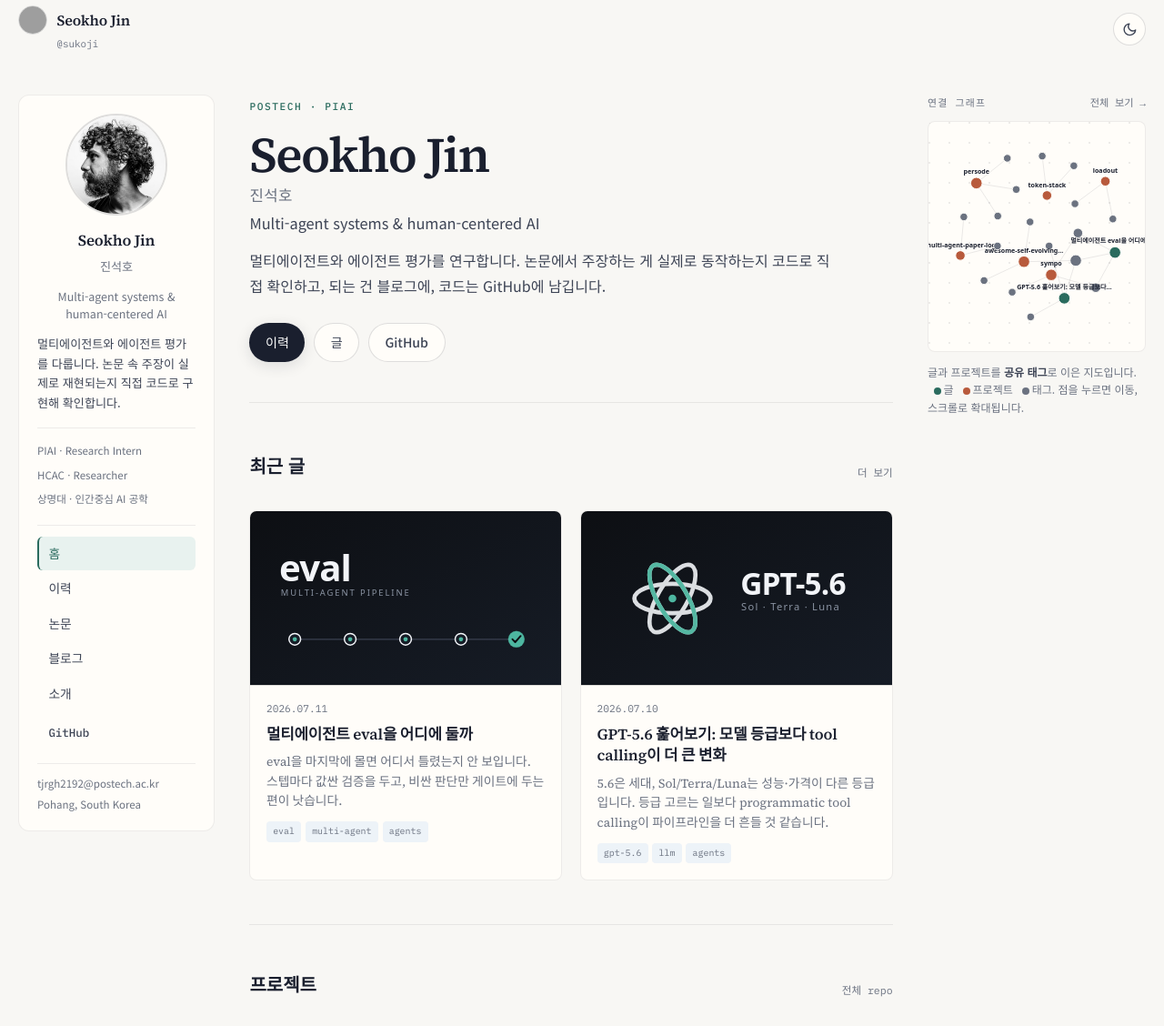
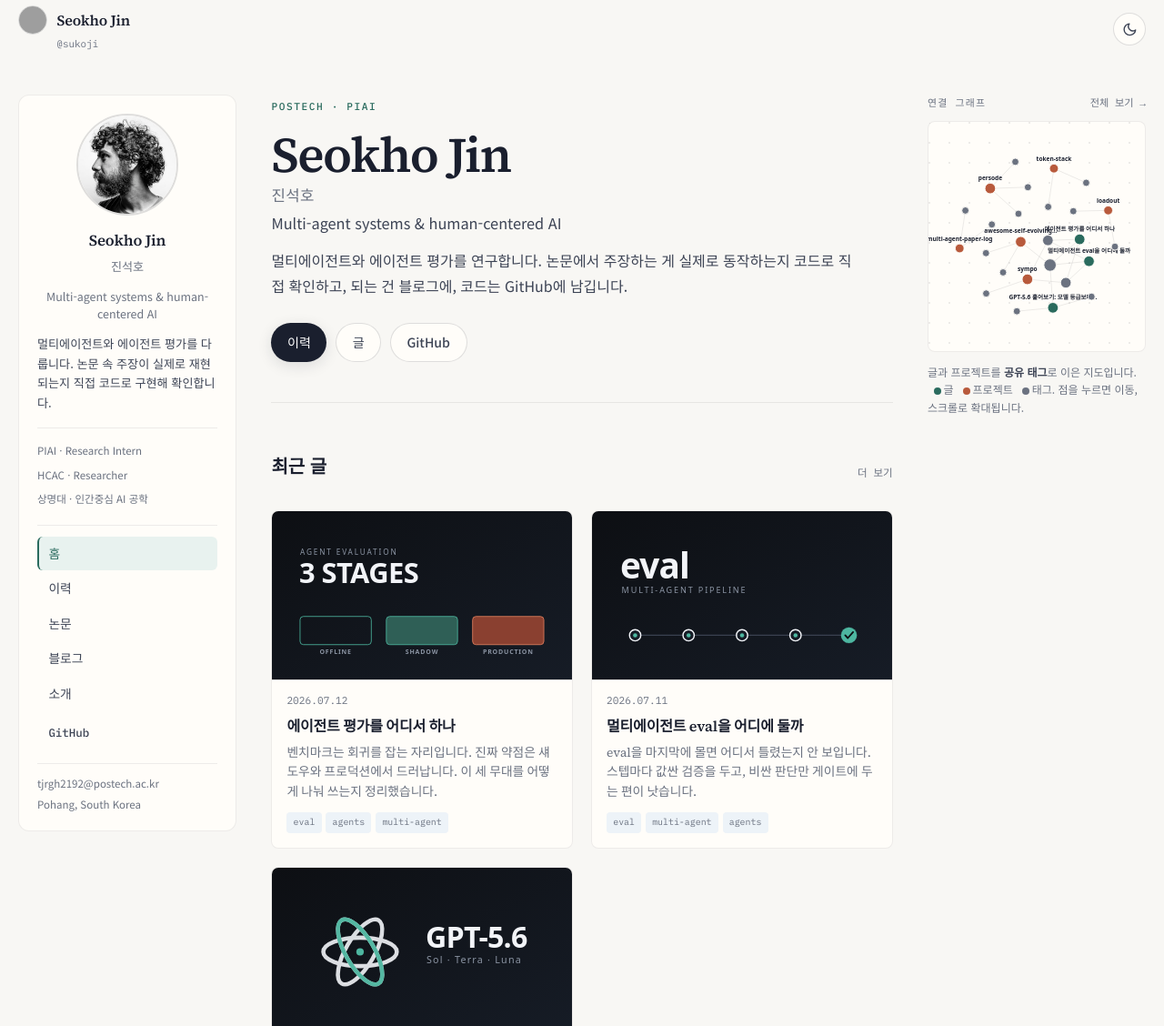
Before and after one commit to sukoji/sukoji.github.io, a Jekyll site: the page built from index.md, in a window 1280 px wide and 1400 px high, cut to the strip 0-1128 px from the top of the window. Shown: the whole strip at 91% size. Built offline with Jekyll 4.4.1, drawn with Linux system fonts in a browser that asks for light colours; grey boxes are pictures that could not be loaded.

Commit message:
Publish "where to eval agents" post; symmetric home; prose rule
- New post: "에이전트 평가를 어디서 하나" (offline / shadow / production),
  a distinct angle from the eval-placement post, with a 16:9 cover.
- Home layout: sidebar and rail equalized (both 15rem) so the layout is
  symmetric about center; container trimmed (1440→1360 wide) to reduce
  the oversized main column. Card padding/title nudged slightly smaller.
- BLOG_WRITING.md §2: added the rule that every user-facing string
  (bio/about/headings/summary/captions) gets the same prose review as
  post bodies — read aloud, check subject/object, gloss proper nouns,
  rewrite from meaning rather than swapping words.

Co-Authored-By: Claude Opus 4.8 (1M context) <noreply@anthropic.com>

```diff
--- a/_includes/head.html
+++ b/_includes/head.html
@@ -17,6 +17,6 @@
 <link rel="preconnect" href="https://fonts.googleapis.com">
 <link rel="preconnect" href="https://fonts.gstatic.com" crossorigin>
 <link href="https://fonts.googleapis.com/css2?family=IBM+Plex+Mono:wght@400;500&family=Noto+Sans+KR:wght@400;500;600&family=Source+Serif+4:ital,opsz,wght@0,8..60,400;0,8..60,600;1,8..60,400&display=swap" rel="stylesheet">
-<link rel="stylesheet" href="{{ '/assets/css/main.css' | relative_url }}?v=20260710k">
-<script src="{{ '/assets/js/main.js' | relative_url }}?v=20260710k" defer></script>
-{% if page.graph or page.url == '/' or page.layout == 'post' %}<script src="{{ '/assets/js/graph.js' | relative_url }}?v=20260710k" defer></script>{% endif %}
+<link rel="stylesheet" href="{{ '/assets/css/main.css' | relative_url }}?v=20260712a">
+<script src="{{ '/assets/js/main.js' | relative_url }}?v=20260712a" defer></script>
+{% if page.graph or page.url == '/' or page.layout == 'post' %}<script src="{{ '/assets/js/graph.js' | relative_url }}?v=20260712a" defer></script>{% endif %}
--- /dev/null
+++ b/_posts/2026-07-12-where-to-eval-agents.md
@@ -0,0 +1,62 @@
+---
+layout: post
+title: "에이전트 평가를 어디서 하나"
+date: 2026-07-12
+tags: [eval, agents, multi-agent]
+summary: 벤치마크는 회귀를 잡는 자리입니다. 진짜 약점은 섀도우와 프로덕션에서 드러납니다. 이 세 무대를 어떻게 나눠 쓰는지 정리했습니다.
+image: /assets/images/posts/2026-07-12-where-to-eval-agents.svg
+---
+
+![에이전트 평가의 세 무대: 오프라인, 섀도우, 프로덕션](/assets/images/posts/2026-07-12-where-to-eval-agents.svg)
+
+에이전트가 벤치마크에서 점수를 잘 받아도, 실제로 써보면 엉뚱한 데서 막힙니다. 그래서 "평가를 잘 만드는가"만큼 "평가를 어디서 하는가"도 중요하다고 봅니다. 저는 무대를 세 개로 나눠서 생각합니다. 오프라인 벤치마크, 섀도우, 프로덕션.
+
+> **적어 둠**
+> 벤치마크는 이미 고친 걸 다시 깨뜨리지 않았는지(회귀) 확인하는 자리입니다. 새로운 약점은 실제 트래픽이 흐르는 섀도우·프로덕션에서 먼저 나옵니다. 셋을 목적에 맞게 나눠 씁니다.
+{: .callout-summary}
+
+## 세 개의 무대
+
+무대마다 잡는 문제와 위험이 다릅니다.
+
+| 무대 | 무엇을 잡나 | 정답 라벨 | 위험 |
+|------|-------------|-----------|------|
+| **오프라인 벤치마크** | 회귀, 고친 게 유지되나 | 있음(고정 셋) | 없음 |
+| **섀도우** | 실제 분포에서의 실패 | 없음 | 낮음(응답 미노출) |
+| **프로덕션** | 진짜 사용 신호 | 없음 | 높음(사용자에게 노출) |
+
+## 오프라인 벤치마크
+
+고정된 입력 셋에 정답을 붙여 두고, 코드 고칠 때마다 돌립니다. 빠르고 싸고, 무엇보다 **회귀**를 잡습니다. 지난주에 고친 케이스가 이번 수정으로 다시 깨졌는지 여기서 걸러집니다.
+
+한계는 분명합니다. 고정 셋은 내가 미리 상상한 입력만 담습니다. 분포 밖 입력이나, 여러 스텝이 얽히며 생기는 실패는 벤치마크가 못 봅니다. 점수가 올라도 실사용이 안 좋아지는 순간이 오는데, 그건 벤치마크가 실제 분포와 어긋났다는 신호입니다.
+
+## 섀도우
+
+섀도우 평가는 **실제 트래픽을 에이전트에 흘리되, 그 응답을 사용자에게는 내보내지 않고 로그만 쌓는** 방식입니다. 실사용 분포를 그대로 받으면서 위험은 거의 없습니다.
+
+대신 정답 라벨이 없습니다. 무엇이 틀렸는지 사람이 매번 볼 수 없으니, LLM-as-judge나 값싼 규칙으로 1차 분류를 하고, 의심스러운 것만 사람이 봅니다. 저는 실제 입력으로 처음 돌릴 때 항상 이 단계를 먼저 둡니다. 프로덕션에 바로 노출하기 전에 분포를 미리 보는 셈입니다.
+
+## 프로덕션
+
+실제 사용자에게 응답이 나가는 자리입니다. 여기서만 얻는 신호가 있습니다. 사용자가 중간에 개입했는지, 다시 시켰는지, 그냥 떠났는지. 이건 어떤 오프라인 셋으로도 못 만드는 신호입니다.
+
+> **주의**
+> 프로덕션 평가는 나쁜 응답이 사용자에게 그대로 갑니다. 가드레일(형식·안전 필터)과 샘플링 없이 열면, 평가가 아니라 사고입니다.
+{: .callout-warn}
+
+## sympo의 평가 무대
+
+지금 sympo는 대부분 오프라인입니다. 고정된 PRD 셋으로 WBS 품질 회귀를 잡습니다. 실제 PRD로 돌릴 때는 섀도우처럼 결과를 노출하지 않고 로그만 남깁니다. 프로덕션 트래픽은 아직 없습니다.
+
+무대를 늘리는 것보다, 각 무대에서 나온 실패를 오프라인 셋으로 되먹이는 고리가 더 급하다고 봅니다. 섀도우에서 새 실패가 나오면 그걸 벤치마크에 추가해야, 다음부터 회귀로 잡힙니다.
+
+## 다음: 섀도우 로그에서 실패 유형 뽑기
+
+섀도우 로그를 token-stack으로 훑어 실패를 유형별로 묶어볼 생각입니다. 자주 나오는 유형부터 오프라인 셋에 넣으면, 무대 사이의 되먹임 고리가 실제로 도는지 보일 겁니다. 유형이 정리되면 여기에 이어 적겠습니다.
+
+## 참고
+
+- [본인 repo — sympo](https://github.com/sukoji/sympo)
+- [본인 repo — token-stack](https://github.com/sukoji/token-stack)
+- [본인 repo — multi-agent-paper-log](https://github.com/sukoji/multi-agent-paper-log)
--- a/assets/css/main.css
+++ b/assets/css/main.css
@@ -162,14 +162,14 @@ img { max-width: 100%; height: auto; display: block; }
 
 /* ── Home: wider shell, tighter sidebar so the main column breathes ── */
 .is-home-shell {
-  width: min(1320px, 100% - 2.5rem);
-  --sidebar-w: 13.5rem;
+  width: min(1280px, 100% - 2.5rem);
+  --sidebar-w: 15rem; /* equal to --rail-w so the home layout is symmetric */
   gap: clamp(1.5rem, 3vw, 2.75rem);
 }
 
 /* Unified width for pages that carry the rail (home + posts) so the header
    and the shell share the same left/right edges at every breakpoint. */
-.site-shell.has-rail { width: min(1320px, 100% - 2.5rem); }
+.site-shell.has-rail { width: min(1280px, 100% - 2.5rem); }
 
 /* ── Right rail (graph panel beside content) ──
    Mobile-first: rail stacks full width below the main column. The 3-column
@@ -210,7 +210,7 @@ img { max-width: 100%; height: auto; display: block; }
 
 @media (min-width: 1181px) {
   .site-shell.has-rail {
-    width: min(1440px, 100% - 2.5rem);
+    width: min(1360px, 100% - 2.5rem);
     grid-template-columns: var(--sidebar-w) minmax(0, 1fr) var(--rail-w);
   }
 
@@ -454,9 +454,9 @@ img { max-width: 100%; height: auto; display: block; }
 
 /* Home + post pages use a wider shell; match the header edges to it so the
    brand lines up with the sidebar below (mirrors .site-shell.has-rail). */
-.header-wide { width: min(1320px, 100% - 2.5rem); }
+.header-wide { width: min(1280px, 100% - 2.5rem); }
 @media (min-width: 1181px) {
-  .header-wide { width: min(1440px, 100% - 2.5rem); }
+  .header-wide { width: min(1360px, 100% - 2.5rem); }
 }
 
 .brand {
@@ -859,7 +859,7 @@ img { max-width: 100%; height: auto; display: block; }
 }
 
 .project-card-body {
-  padding: 1rem 1.1rem 1.1rem;
+  padding: 0.85rem 1rem 1rem;
 }
 
 .project-card-head {
@@ -996,7 +996,7 @@ img { max-width: 100%; height: auto; display: block; }
 .blog-card-body {
   display: flex;
   flex-direction: column;
-  padding: 1rem 1.1rem 1.1rem;
+  padding: 0.85rem 1rem 1rem;
 }
 
 .blog-card-body time {
@@ -1008,7 +1008,7 @@ img { max-width: 100%; height: auto; display: block; }
 .blog-card-title {
   margin: 0.4rem 0 0;
   font-family: var(--font-display);
-  font-size: 1.05rem;
+  font-size: 1rem;
   font-weight: 600;
   line-height: 1.4;
   letter-spacing: -0.01em;
```
Also changed, not shown: docs/BLOG_WRITING.md (+7 -0 lines), assets/images/posts/2026-07-12-where-to-eval-agents.svg (added).
